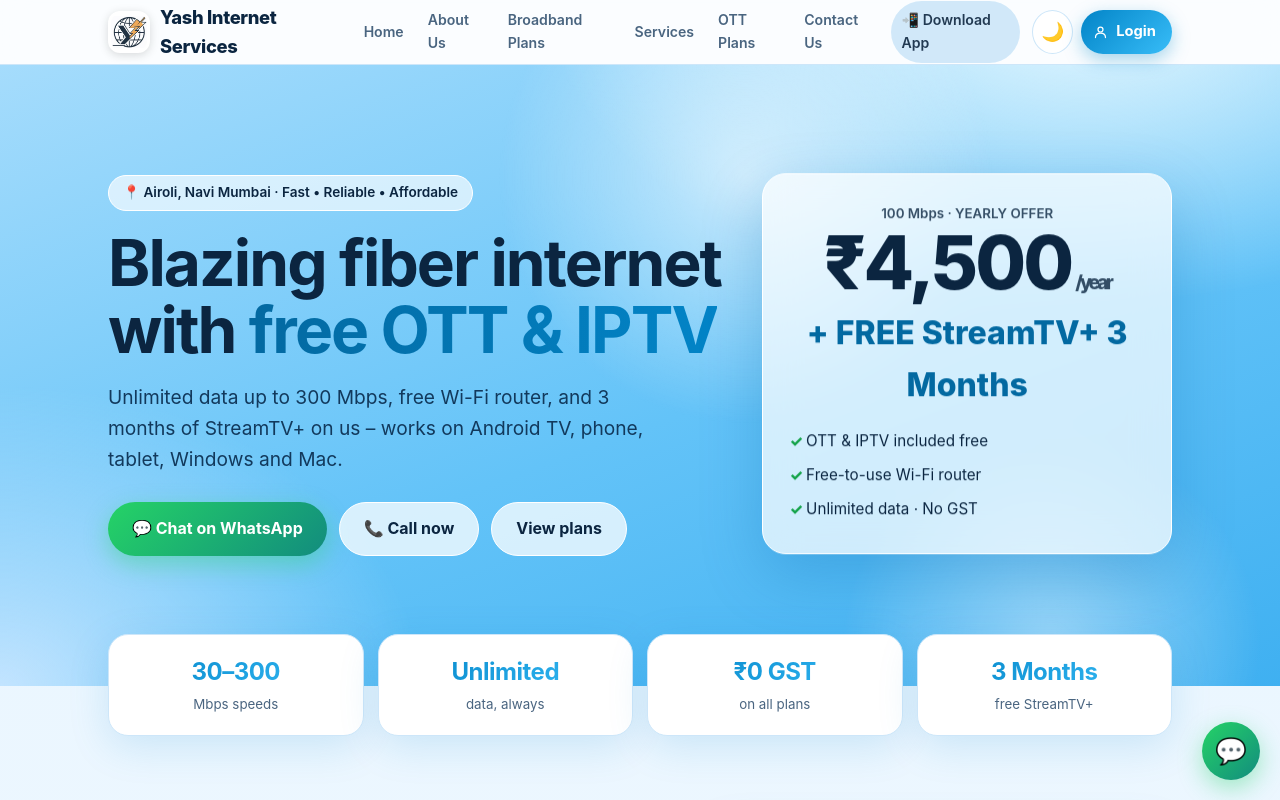
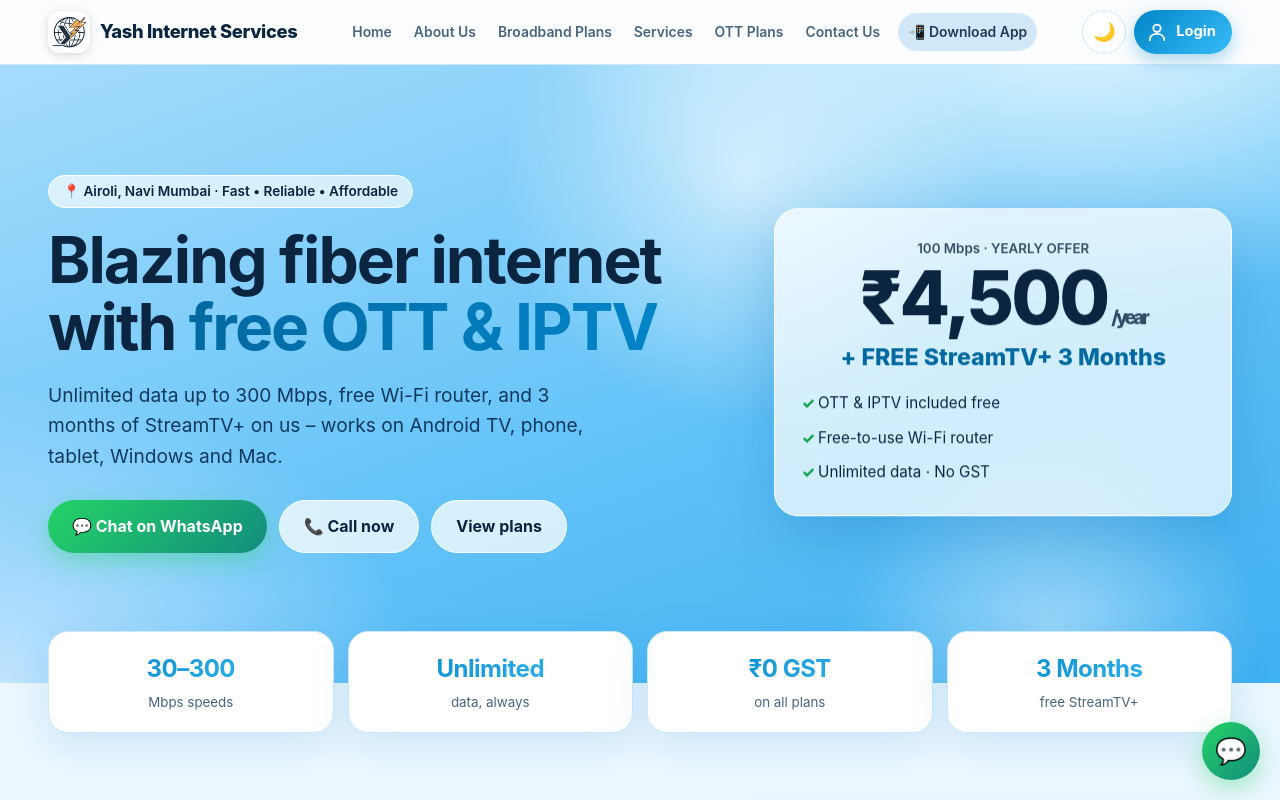
Before and after one commit to Jhonny4454/Yash-Internet-Services, a plain HTML site: page YashInternetServices/index.html in a window 1280 px wide. Shown: the top 800 px of the page. Drawn offline with Linux system fonts and the light colour scheme.

Commit message:
Update website

```diff
--- a/YashInternetServices/style.css
+++ b/YashInternetServices/style.css
@@ -161,3 +161,26 @@ body,header,.alt,footer,.stat,.faq details,.card{transition-property:background-
 .wa:hover,.pw:hover,.fab:hover{background:linear-gradient(135deg,#34e27a,#16a34a)!important;color:#fff!important;box-shadow:0 10px 28px rgba(37,211,102,.55)!important}
 :root[data-theme="dark"] .btn:hover,:root[data-theme="dark"] .login:hover,:root[data-theme="dark"] .plan a:hover,:root[data-theme="dark"] .tabs button:hover,:root[data-theme="dark"] nav a.dl:hover,:root[data-theme="dark"] .menu:hover,:root[data-theme="dark"] .themebtn:hover,:root[data-theme="dark"] .mbar a:hover,:root[data-theme="dark"] .dl2:hover{box-shadow:0 0 0 3px rgba(255,176,32,.35),0 0 30px rgba(255,140,0,.65)!important}
 :root[data-theme="dark"] .wa:hover,:root[data-theme="dark"] .pw:hover,:root[data-theme="dark"] .fab:hover{box-shadow:0 0 0 3px rgba(52,226,122,.35),0 0 30px rgba(37,211,102,.7)!important}
+
+/* ===== Alignment & overlap fixes ===== */
+.logo{white-space:nowrap;flex-shrink:0}
+nav a{white-space:nowrap}
+nav{flex-wrap:nowrap}
+.nav{gap:14px}
+.acts{flex-shrink:0}
+.hcard .p{font-size:clamp(1.05rem,2.6vw,1.45rem);line-height:1.3}
+.hcard .n{white-space:nowrap}
+.pill{max-width:100%;line-height:1.4}
+.cta .btn{white-space:nowrap;justify-content:center}
+.mbar a{flex:1 1 0;min-width:0;display:flex;align-items:center;justify-content:center;padding:13px 8px;border-radius:16px;font-weight:700;font-size:1rem;line-height:1.2;white-space:nowrap}
+.plan a,.card .btn{text-align:center}
+.card{min-width:0;overflow-wrap:anywhere}
+.ct .card p{overflow-wrap:anywhere}
+.fab{z-index:22}
+@media (max-width:1240px){.menu{display:block}nav{position:absolute;left:0;right:0;top:100%;flex-direction:column;align-items:stretch;background:var(--surf);border-bottom:1px solid var(--bd);padding:0 14px;max-height:0;overflow:hidden;opacity:0;transition:max-height .4s,opacity .3s,padding .3s}
+nav.open{max-height:90vh;opacity:1;padding:12px 14px}nav a{padding:14px;font-size:1rem}nav a.dl{margin:6px 0 0;text-align:center}.nav{justify-content:space-between}}
+@media (max-width:820px){.hero .w{gap:28px}.stats{margin-top:-40px}.hcard{padding:22px}}
+@media (max-width:480px){.cta .btn{flex:1 1 auto}.hero .cta{gap:10px}.pill{font-size:.78rem;padding:6px 12px}body{padding-bottom:92px}.notice{padding:18px}}
+.w{max-width:1240px}
+@media (min-width:1241px){nav a{padding:8px 10px;font-size:.87rem}}
+@media (max-width:600px){.tabs{display:grid;grid-template-columns:repeat(2,1fr);width:100%;border-radius:20px}.tabs button{padding:11px 6px;font-size:.84rem;text-align:center;white-space:nowrap}}
```
